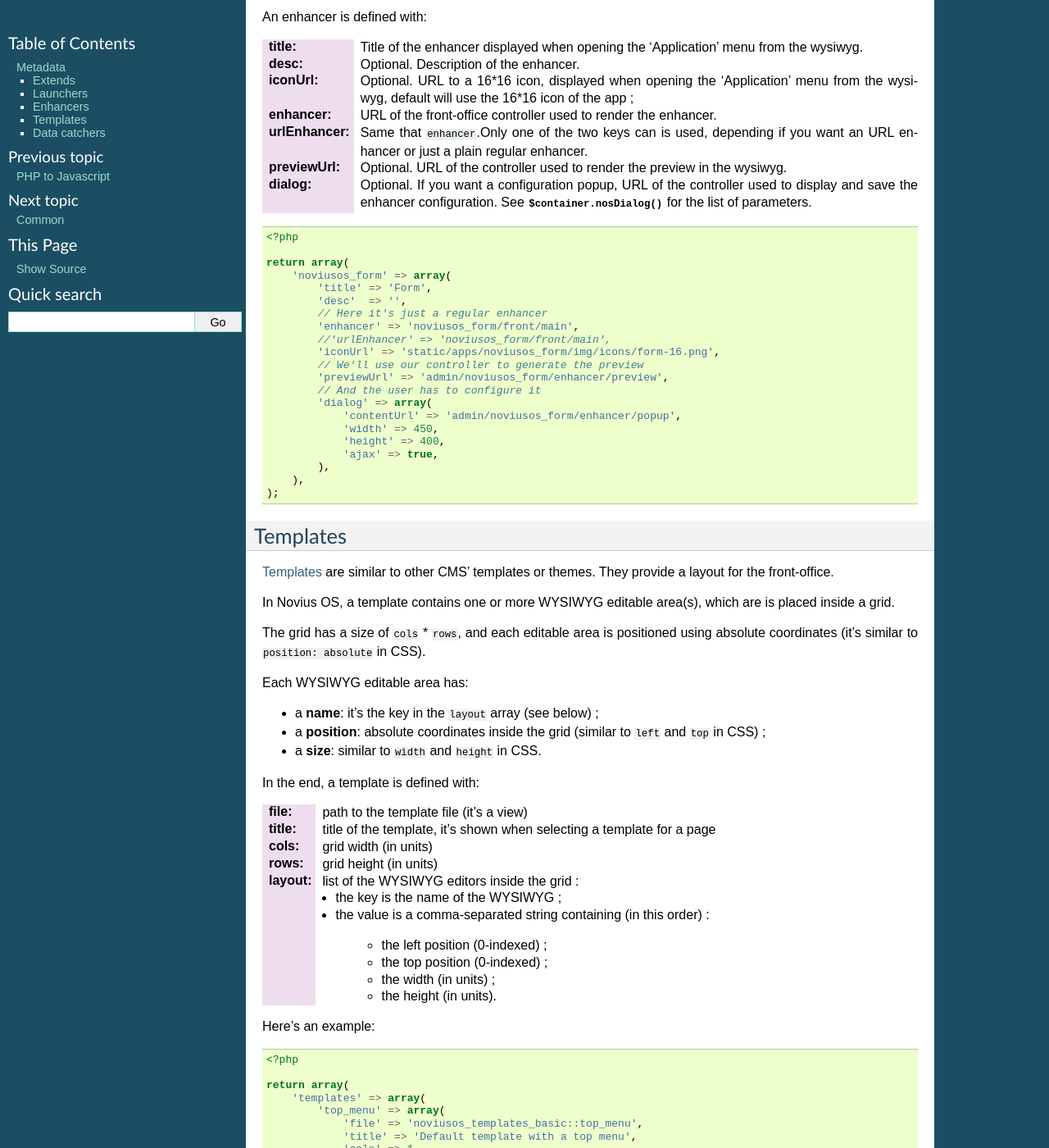
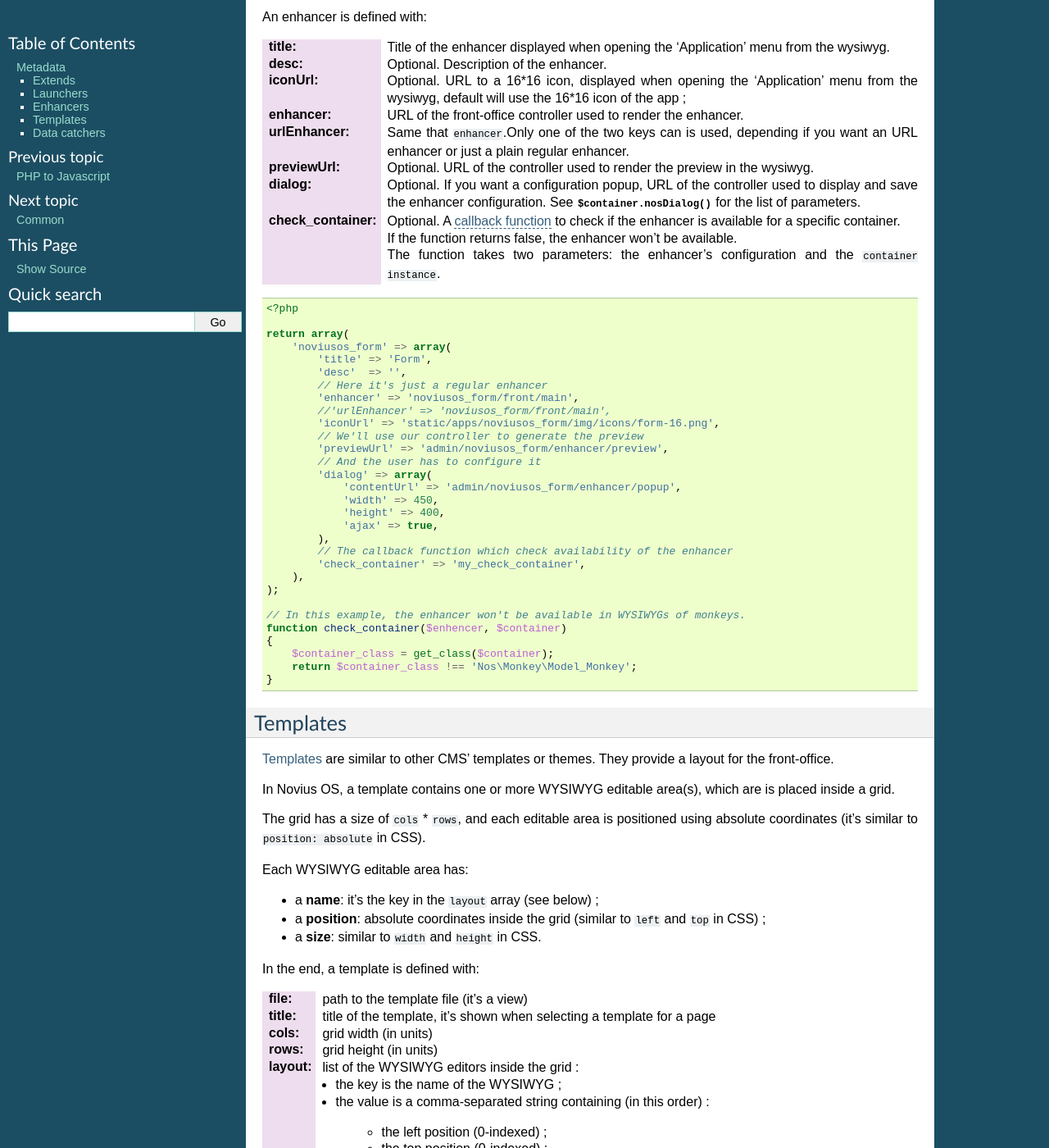
Before and after one commit to vrcAlbert/documentation-api, a Sphinx documentation site: the page built from source/php/configuration/application/metadata.rst, in a window 1280 px wide and 1400 px high, scrolled down 2071 px. Shown: the whole window at 82% size. Built offline with Sphinx 7.4.7, drawn with Linux system fonts in a browser that asks for light colours; cross-references to code outside the pages are shown as plain code.

Commit message:
Add check_container in enhancer configuration

```diff
--- a/source/php/configuration/application/metadata.rst
+++ b/source/php/configuration/application/metadata.rst
@@ -118,17 +118,20 @@ has an URL.
 
 An enhancer is defined with:
 
-:title:       Title of the enhancer displayed when opening the ‘Application’ menu from the wysiwyg.
-:desc:        Optional. Description of the enhancer.
-:iconUrl:     Optional. URL to a 16*16 icon, displayed when opening the ‘Application’ menu from the wysiwyg, default
-  		      will use the 16*16 icon of the app ;
-:enhancer:    URL of the front-office controller used to render the enhancer.
-:urlEnhancer: Same that ``enhancer``.Only one of the two keys can is used, depending if you want an URL enhancer or
-              just a plain regular enhancer.
-:previewUrl:  Optional. URL of the controller used to render the preview in the wysiwyg.
-:dialog:      Optional. If you want a configuration popup, URL of the controller used to display and save the
-  		      enhancer configuration. See :js:func:`$container.nosDialog` for the list of parameters.
-
+:title:             Title of the enhancer displayed when opening the ‘Application’ menu from the wysiwyg.
+:desc:              Optional. Description of the enhancer.
+:iconUrl:           Optional. URL to a 16*16 icon, displayed when opening the ‘Application’ menu from the wysiwyg, default
+  		            will use the 16*16 icon of the app ;
+:enhancer:          URL of the front-office controller used to render the enhancer.
+:urlEnhancer:       Same that ``enhancer``.Only one of the two keys can is used, depending if you want an URL enhancer or
+                    just a plain regular enhancer.
+:previewUrl:        Optional. URL of the controller used to render the preview in the wysiwyg.
+:dialog:            Optional. If you want a configuration popup, URL of the controller used to display and save the
+  		            enhancer configuration. See :js:func:`$container.nosDialog` for the list of parameters.
+:check_container:   | Optional. A `callback function <http://php.net/manual/en/language.types.callable.php>`__ to check
+                      if the enhancer is available for a specific container.
+                    | If the function returns false, the enhancer won't be available.
+                    | The function takes two parameters: the enhancer's configuration and the :php:class:`container instance <Nos\\Orm\\Model>`.
 
 .. code-block:: php
 
@@ -151,9 +154,17 @@ An enhancer is defined with:
                 'height' => 400,
                 'ajax' => true,
             ),
+            // The callback function which check availability of the enhancer
+            'check_container' => 'my_check_container',
         ),
     );
 
+    // In this example, the enhancer won't be available in WYSIWYGs of monkeys.
+    function check_container($enhencer, $container)
+    {
+        $container_class = get_class($container);
+        return $container_class !== 'Nos\Monkey\Model_Monkey';
+    }
 
 
 .. _metadata/templates:
```
